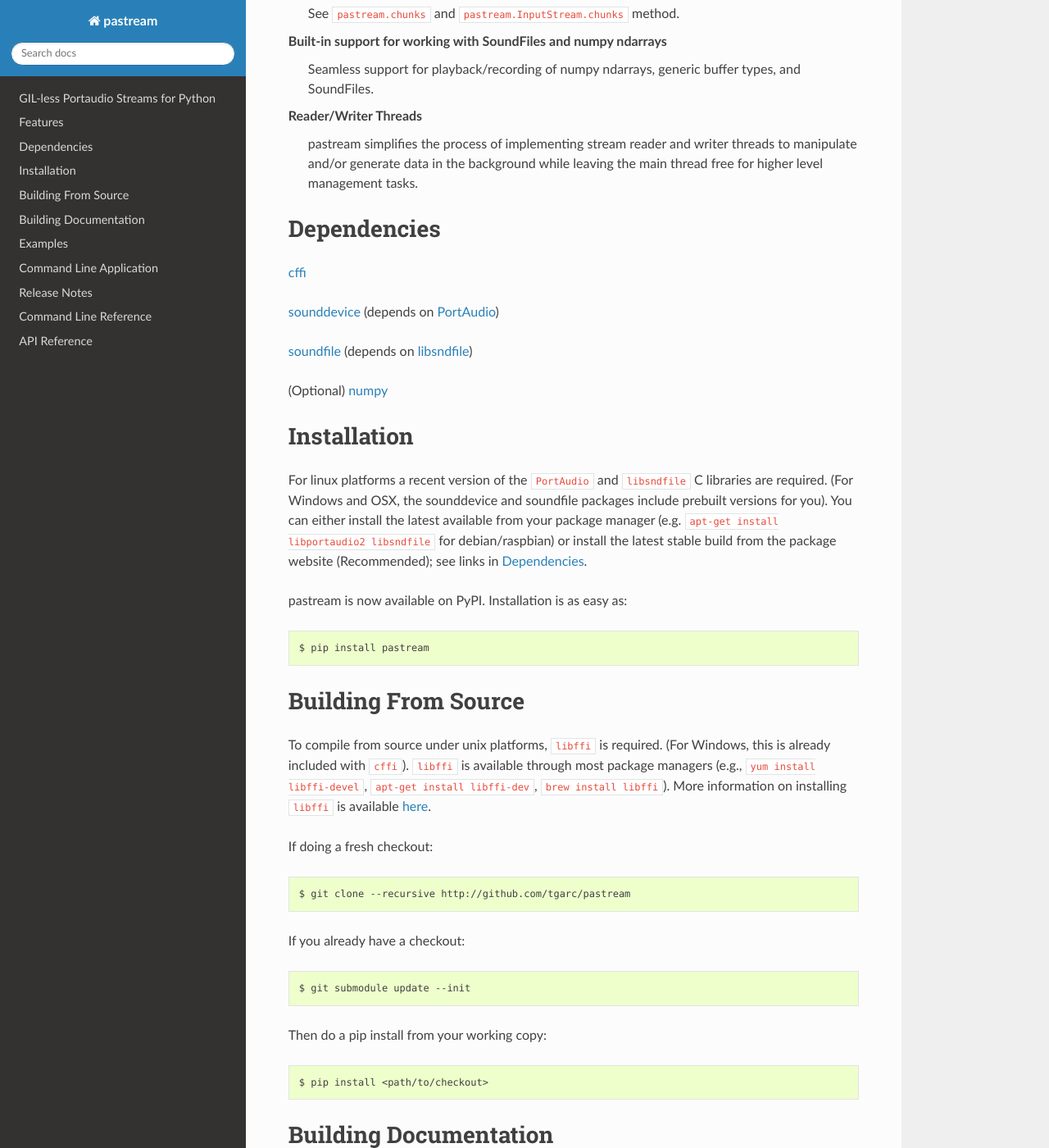
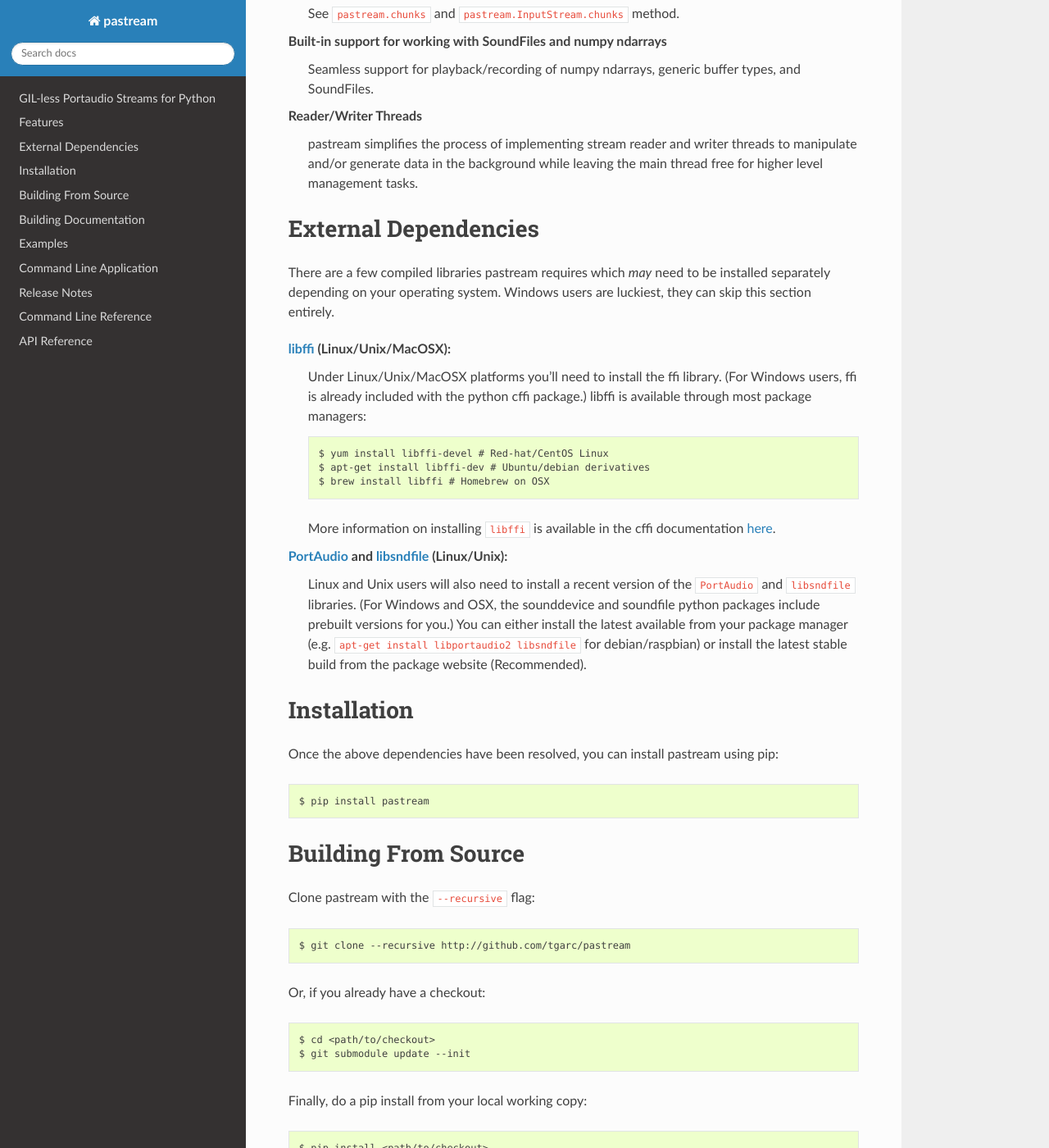
Before and after one commit to tgarc/pastream, a Sphinx documentation site: the page built from docs/index.rst, in a window 1280 px wide and 1400 px high, scrolled down 639 px. Shown: the whole window at 82% size. Built offline with Sphinx 7.4.7 and the Read the Docs theme 2.0.0, drawn with Linux system fonts in a browser that asks for light colours; the version number could not be read and is left out; some of the changed text lies outside the part shown.

Commit message:
docs: drop pastream dependency; create req file
- pastream no longer needs to be installed in order to generate documentation

- moved docs dependencies into docs/requirements.txt file. This seems clearer
  than the poorly documentated ``pip install .[docs]``; moreover, installing
  from a requirements file doesn't try to install pastream itself.

- updated README reflecting above changes

- updated dependencies section of README to make more clear what needs to be
  installed separately especially since they're also required to build the docs

```diff
--- a/README.rst
+++ b/README.rst
@@ -48,49 +48,55 @@
     the main thread free for higher level management tasks.
 
 
-Dependencies
-============
-`cffi <https://cffi.readthedocs.io/en/latest/>`__
+External Dependencies
+=====================
 
-`sounddevice <http://github.com/spatialaudio/python-sounddevice>`__ (depends on `PortAudio <http://www.portaudio.com>`__)
+There are a few compiled libraries pastream requires which *may* need to be
+installed separately depending on your operating system. Windows users are
+luckiest, they can skip this section entirely.
 
-`soundfile <https://github.com/bastibe/PySoundFile>`__ (depends on `libsndfile <http://www.mega-nerd.com/libsndfile/>`__)
+`libffi <https://sourceware.org/libffi/>`__ (Linux/Unix/MacOSX):
+   Under Linux/Unix/MacOSX platforms you'll need to install the ffi
+   library. (For Windows users, ffi is already included with the python cffi
+   package.)  libffi is available through most package managers::
 
-(Optional) `numpy <http://www.numpy.org/>`__
+     $ yum install libffi-devel # Red-hat/CentOS Linux
+     $ apt-get install libffi-dev # Ubuntu/debian derivatives
+     $ brew install libffi # Homebrew on OSX
+
+   More information on installing ``libffi`` is available in the cffi
+   documentation `here
+   <https://cffi.readthedocs.io/en/latest/installation.html#platform-specific-instructions>`__.
+
+`PortAudio <http://www.portaudio.com>`__ and `libsndfile <http://www.mega-nerd.com/libsndfile/>`__ (Linux/Unix):
+   Linux and Unix users will also need to install a recent version of the
+   ``PortAudio`` and ``libsndfile`` libraries. (For Windows and OSX, the
+   sounddevice and soundfile python packages include prebuilt versions for
+   you.) You can either install the latest available from your package manager
+   (e.g. ``apt-get install libportaudio2 libsndfile`` for debian/raspbian) or
+   install the latest stable build from the package website (Recommended).
 
 
 Installation
 ============
-For linux platforms a recent version of the ``PortAudio`` and ``libsndfile`` C
-libraries are required. (For Windows and OSX, the sounddevice and soundfile
-packages include prebuilt versions for you). You can either install the latest
-available from your package manager (e.g. ``apt-get install libportaudio2
-libsndfile`` for debian/raspbian) or install the latest stable build from the
-package website (Recommended); see links in `Dependencies`_.
-
-pastream is now available on PyPI. Installation is as easy as::
+Once the above dependencies have been resolved, you can install pastream using
+pip::
 
     $ pip install pastream
 
 
 Building From Source
 =====================
-To compile from source under unix platforms, ``libffi`` is required. (For
-Windows, this is already included with ``cffi``). ``libffi`` is available
-through most package managers (e.g., ``yum install libffi-devel``, ``apt-get
-install libffi-dev``, ``brew install libffi``). More information on installing
-``libffi`` is available `here
-<https://cffi.readthedocs.io/en/latest/installation.html#platform-specific-instructions>`__.
-
-If doing a fresh checkout::
+Clone pastream with the ``--recursive`` flag::
 
     $ git clone --recursive http://github.com/tgarc/pastream
 
-If you already have a checkout::
+Or, if you already have a checkout::
 
+    $ cd <path/to/checkout>
     $ git submodule update --init
 
-Then do a pip install from your working copy::
+Finally, do a pip install from your local working copy::
 
     $ pip install <path/to/checkout>
 
@@ -100,19 +106,23 @@
 Documentation for pastream can be easily generated in a wide variety of formats
 using Sphinx. Just follow the steps below.
 
+.. Note::
+   The libraries listed in `External Dependencies`_ are required in order to
+   build documentation.
+
 Checkout the repository and cd into it::
 
-    $ git clone --recursive http://github.com/tgarc/pastream
+    $ git clone http://github.com/tgarc/pastream
     $ cd pastream
 
-Install documentation dependencies (while inside the repository root)
+Install documentation dependencies using requirements file::
 
-    $ pip install .[docs]
+    $ pip install -r docs/requirements.txt
 
-Then use the included makefile/make.bat to generate documentation. (Here we
+Then use the included Makefile/make.bat to generate documentation. (Here we
 output to the html format)::
 
-    $ cd pastream/docs
+    $ cd docs
     $ make html
 
 
--- a/docs/conf.py
+++ b/docs/conf.py
@@ -17,15 +17,16 @@
 # add these directories to sys.path here. If the directory is relative to the
 # documentation root, use os.path.abspath to make it absolute, like shown here.
 #
-# import os
-# import sys
-# sys.path.insert(0, '/home/tdos/dev/pastream')
+import os
+import sys
+sys.path.insert(0, os.path.abspath('../src'))
+sys.path.insert(0, os.path.abspath('.'))
 
 # -- General configuration ------------------------------------------------
 
 # If your documentation needs a minimal Sphinx version, state it here.
 #
-# needs_sphinx = '1.0'
+needs_sphinx = '1.3'
 
 # Add any Sphinx extension module names here, as strings. They can be
 # extensions coming with Sphinx (named 'sphinx.ext.*') or your custom
@@ -39,7 +40,6 @@
 ]
 
 
-import sys
 if sys.version_info.major < 3:
     try:
         import rst2pdf
@@ -48,7 +48,6 @@
     else:
         del rst2pdf
         extensions.append('rst2pdf.pdfbuilder')
-del sys
 
 # Add any paths that contain templates here, relative to this directory.
 templates_path = ['_templates']
@@ -71,11 +70,15 @@
 # |version| and |release|, also used in various other places throughout the
 # built documents.
 #
+import fake_pastream
+sys.modules['_py_pastream'] = sys.modules['fake_pastream']
+
+# The short X.Y version.
+# version = pastream.__version__
+# The full version, including alpha/beta/rc tags.
 import pastream
-# The short X.Y version.
-version = pastream.__version__
-# The full version, including alpha/beta/rc tags.
 release = pastream.__version__
+del pastream
 
 # The language for content autogenerated by Sphinx. Refer to documentation
 # for a list of supported languages.
--- /dev/null
+++ b/docs/fake_pastream.py
@@ -0,0 +1,13 @@
+"""Mock module for Sphinx autodoc."""
+
+
+class ffi(object):
+    NULL = NotImplemented
+
+ffi = ffi()
+
+
+class FakeLibrary(object):
+    paInputOverflow = paInputUnderflow = paOutputOverflow = paOutputUnderflow = NotImplemented
+
+lib = FakeLibrary()
--- /dev/null
+++ b/docs/requirements.txt
@@ -0,0 +1,6 @@
+sphinx>=1.3
+sphinx_rtd_theme
+sphinx-argparse
+sounddevice>=0.3.9
+soundfile>=0.9.0
+pa-ringbuffer>=0.1.2
--- a/setup.py
+++ b/setup.py
@@ -37,7 +37,7 @@
       extras_require={
           'tests': test_deps,
           'examples': ['numpy', 'matplotlib'],
-          'docs': ['sphinx', 'sphinx_rtd_theme', 'sphinx-argparse']
+          'docs': open(os.path.join(dirname, 'docs', 'requirements.txt')).readlines(),
       },
       classifiers=[
           'License :: OSI Approved :: MIT License',
```
Also changed, not shown: 1 other file.
